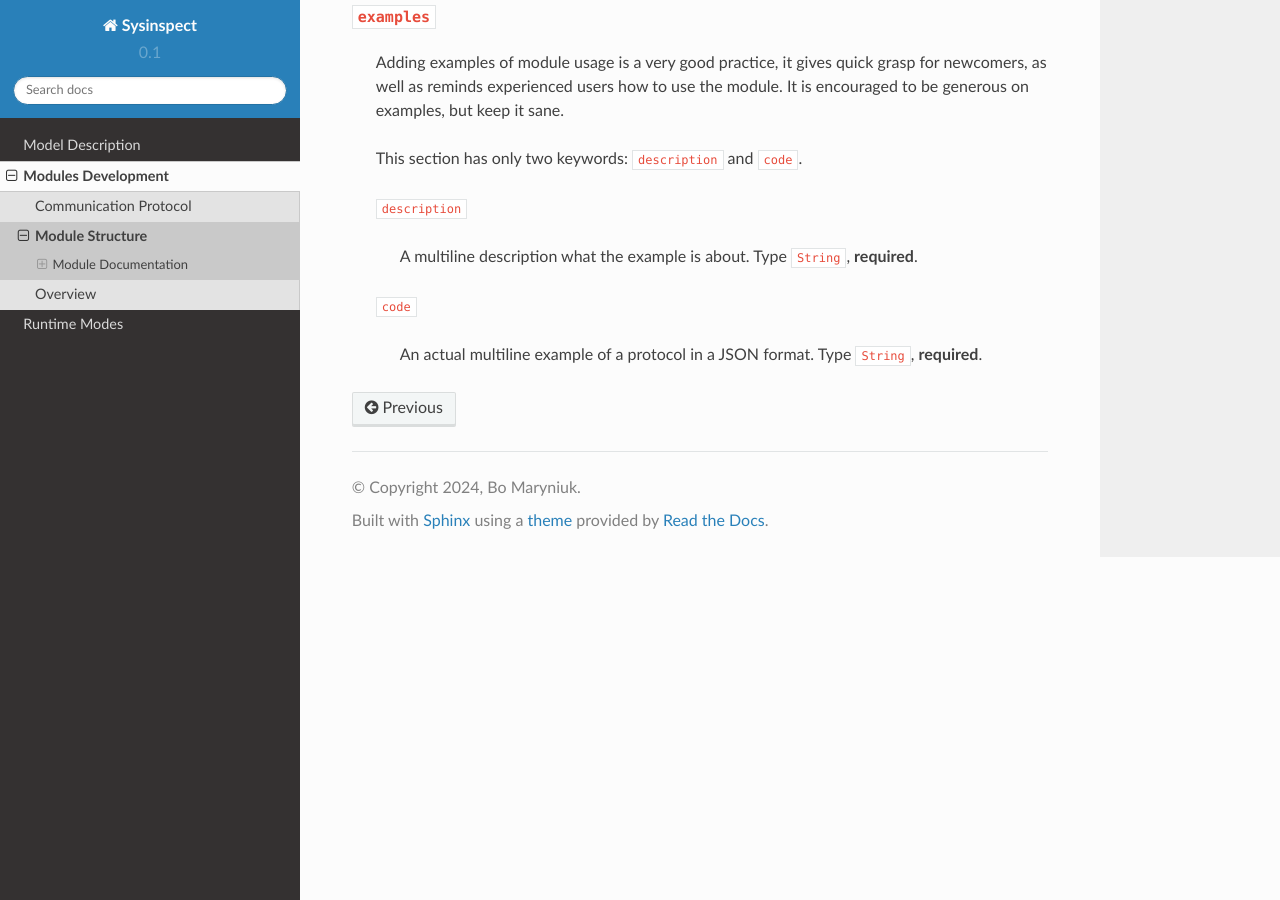
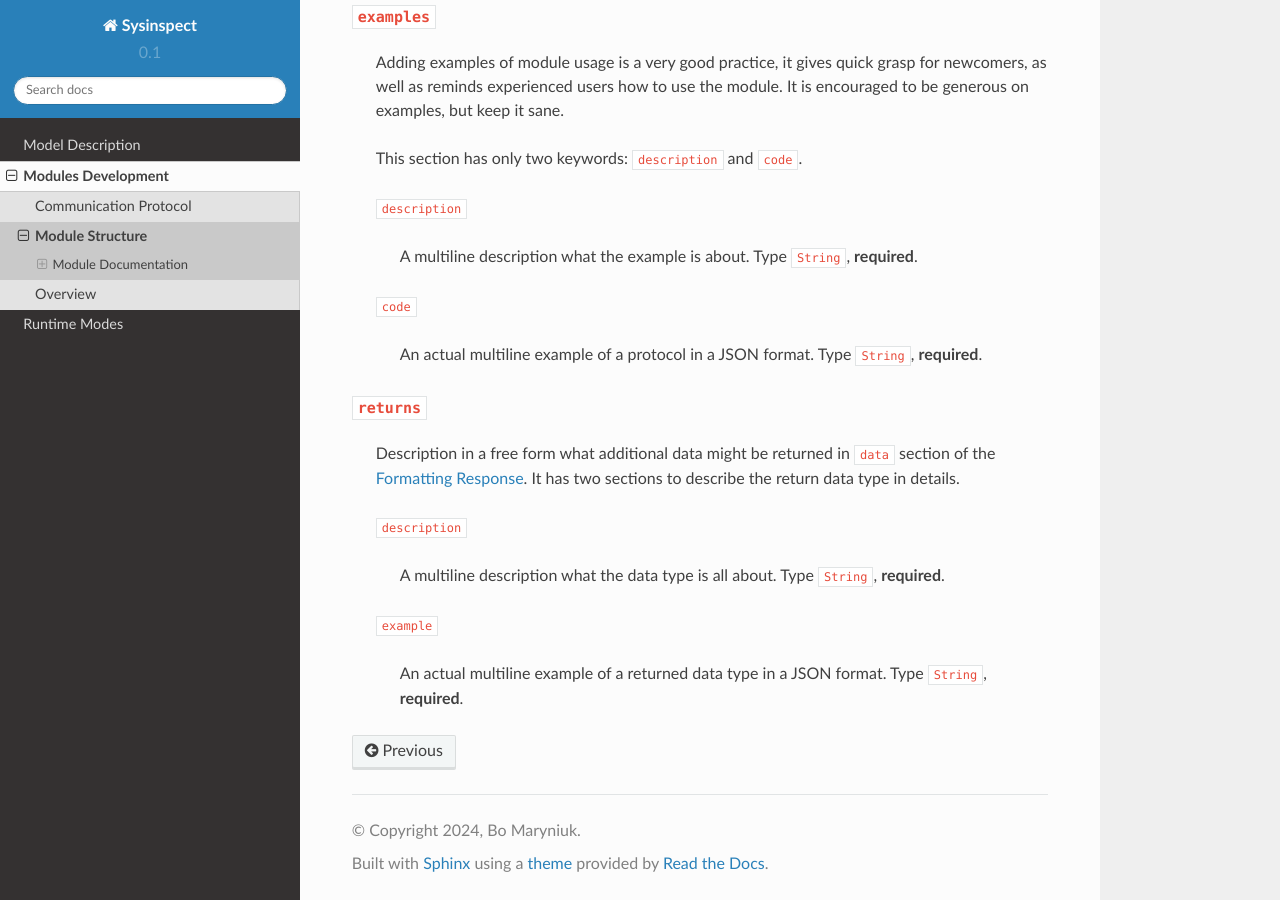
Before and after one commit to tinythings/sysinspect, a Sphinx documentation site: the page built from docs/moddev/modstruct.rst, in a window 1280 px wide and 900 px high, scrolled down 3103 px. Built offline with Sphinx 7.4.7 and the Read the Docs theme 2.0.0, drawn with Linux system fonts in a browser that asks for light colours.

Commit message:
Added returning data type example

```diff
--- a/docs/moddev/modstruct.rst
+++ b/docs/moddev/modstruct.rst
@@ -160,3 +160,16 @@ Below are currently supported and required sections and attributes:
     ``code``
 
         An actual multiline example of a protocol in a JSON format. Type ``String``, **required**.
+
+``returns``
+^^^^^^^^^^^
+
+    Description in a free form what additional data might be returned in ``data`` section of the :ref:`formatting-response`. It has two sections to describe the return data type in details.
+
+    ``description``
+
+        A multiline description what the data type is all about. Type ``String``, **required**.
+
+    ``example``
+
+        An actual multiline example of a returned data type in a JSON format. Type ``String``, **required**.
--- a/docs/moddev/proto.rst
+++ b/docs/moddev/proto.rst
@@ -76,6 +76,8 @@ is just a static container of anything. Example:
         },
     }
 
+.. _formatting-response:
+
 Formatting Response
 -------------------
 
```
Also changed, not shown: modules/sys/proc/src/mod_doc.yaml (+16 -0 lines).
